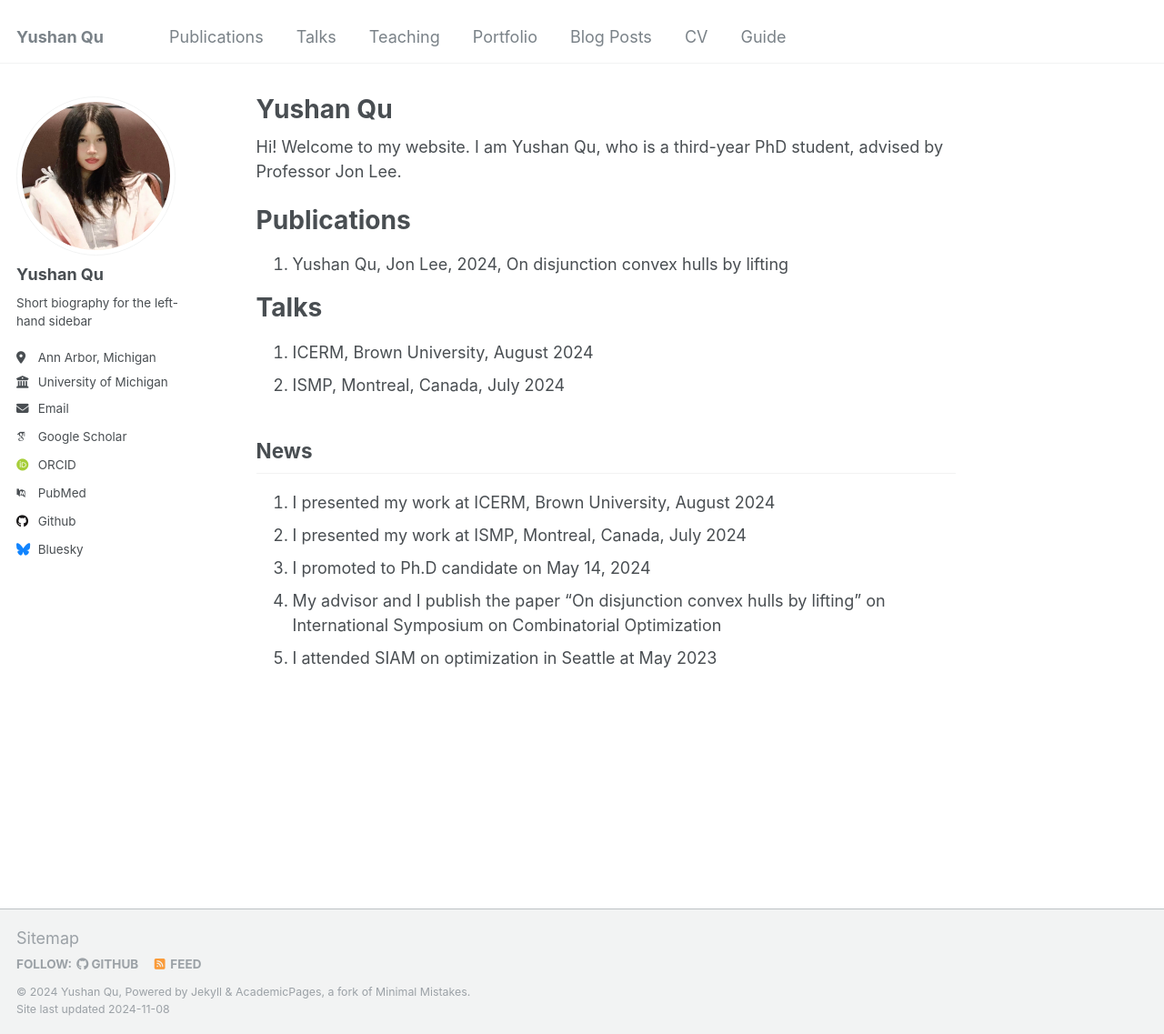
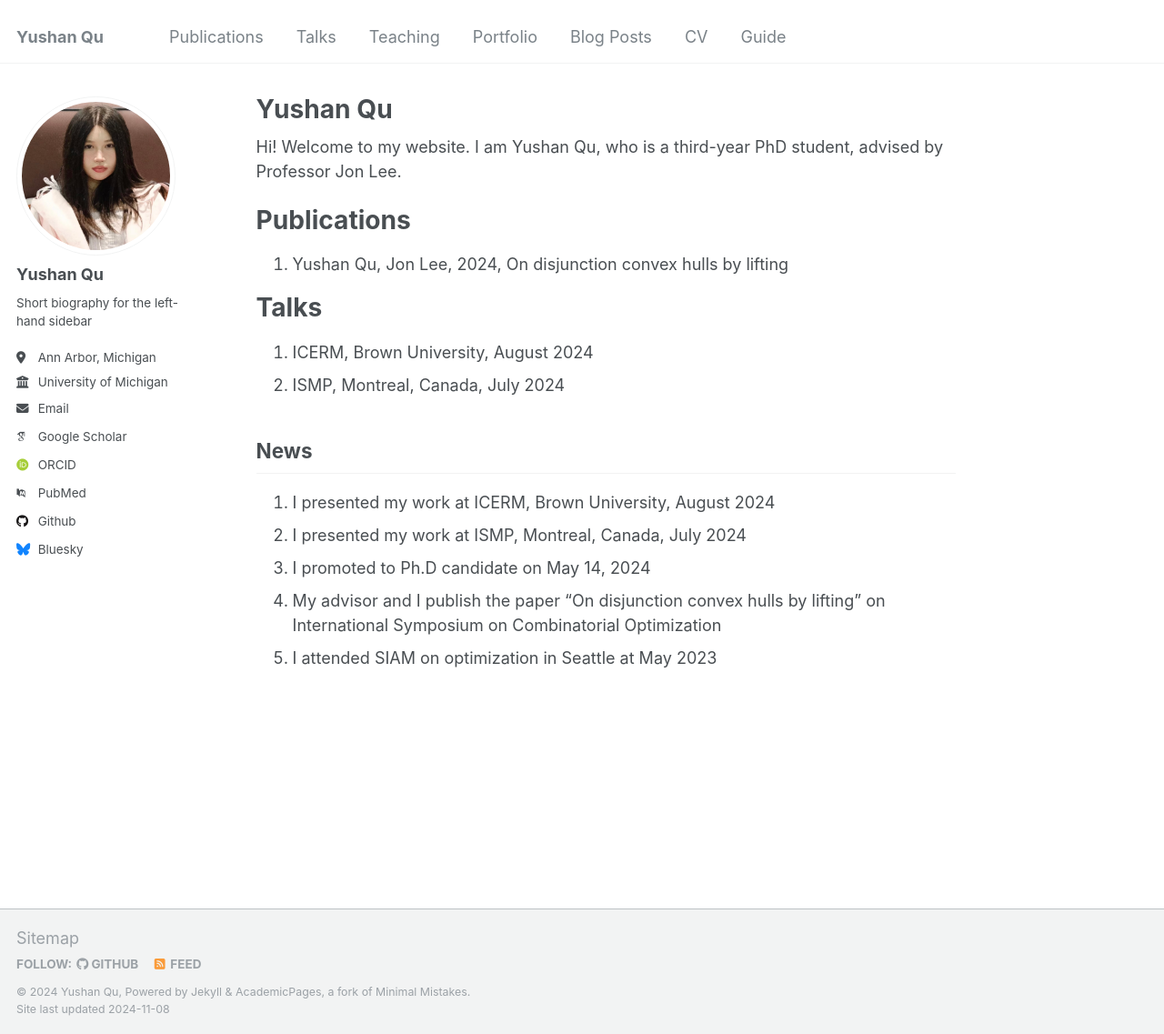
Before and after one commit to yushanqu/yushanqu.github.io, a Jekyll site: the page built from _pages/about.md, in a window 1280 px wide and 1137 px high. Shown: the whole window at 91% size. Built offline with Jekyll 4.4.1, drawn with Linux system fonts in a browser that asks for light colours; some web fonts are replaced.

Commit message:
Update _config.yml

```diff
--- a/_config.yml
+++ b/_config.yml
@@ -21,7 +21,7 @@ repository               : "yushanqu/yushanqu"
 #               Additional customization can be done by editing /_includes/author-profile.html
 author:
   # Biographic information
-  avatar           : "profilea.jpg"
+  avatar           : "profileaa.jpg"
   name             : "Yushan Qu"
   pronouns         : # example: "she/her"
   bio              : "Short biography for the left-hand sidebar"
```
